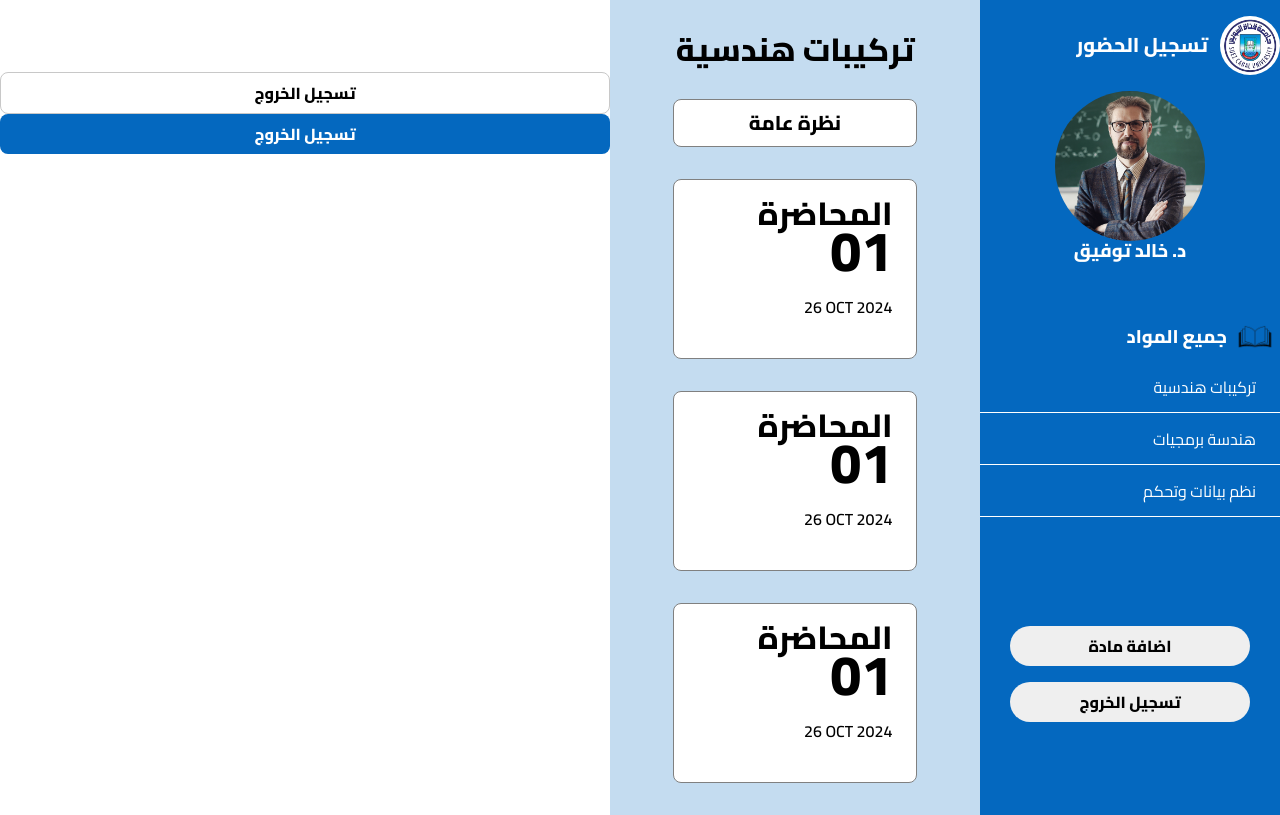
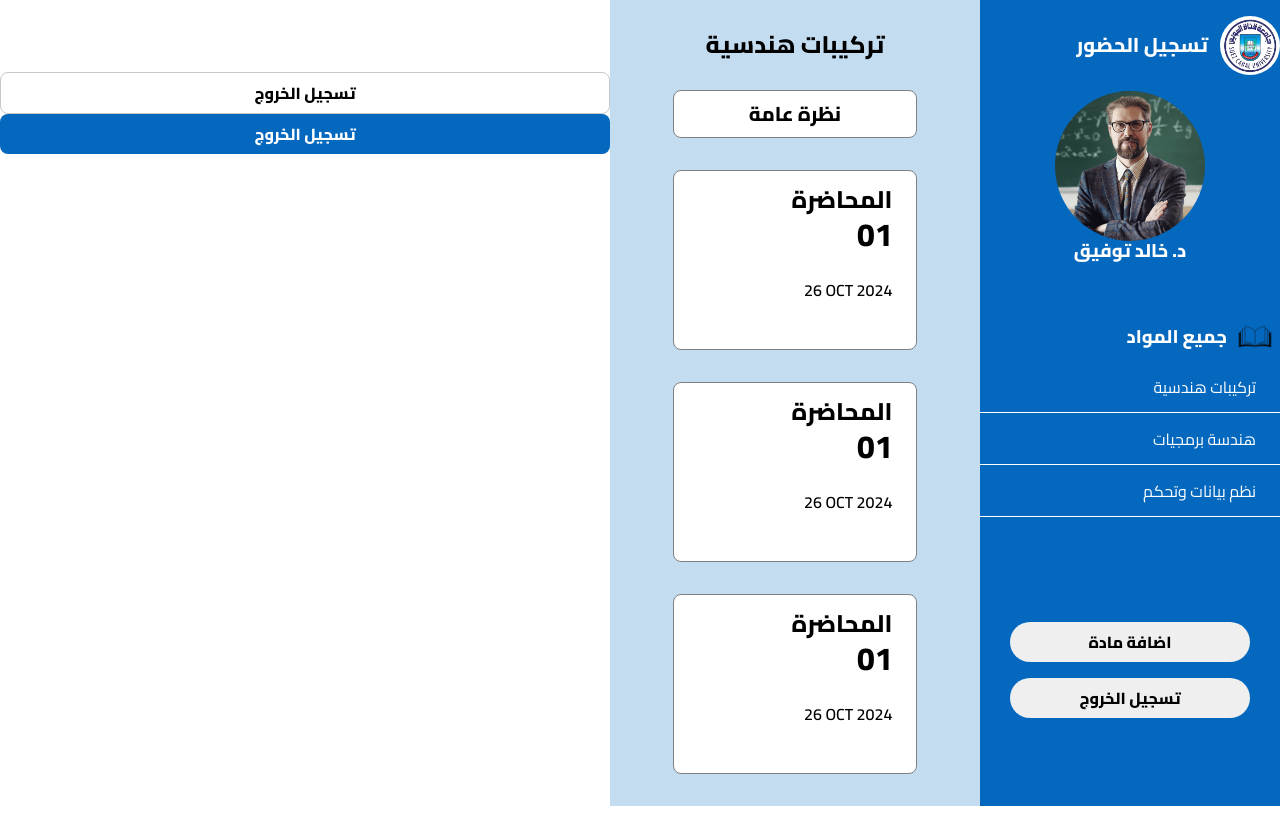
Before and after one commit to MohamedAdelElBaik/Suez-Canal-University-Attendance, a plain HTML site: page index.html in a window 1280 px wide. Drawn offline with nearby package versions, Linux system fonts and the light colour scheme; files that its build step writes are made by us from their sources.

Commit message:
STYLE : update font sizes value

```diff
--- a/sass/_variables.scss
+++ b/sass/_variables.scss
@@ -7,8 +7,8 @@ $clr-dark: #000;
 
 /* font-sizes */
 $fs-900: 5rem;
-$fs-800: 3.5rem;
-$fs-700: 2rem;
+$fs-800: 2rem;
+$fs-700: 1.5rem;
 $fs-600: 1.25rem;
 $fs-500: 1.15rem;
 $fs-400: 1rem;
```
